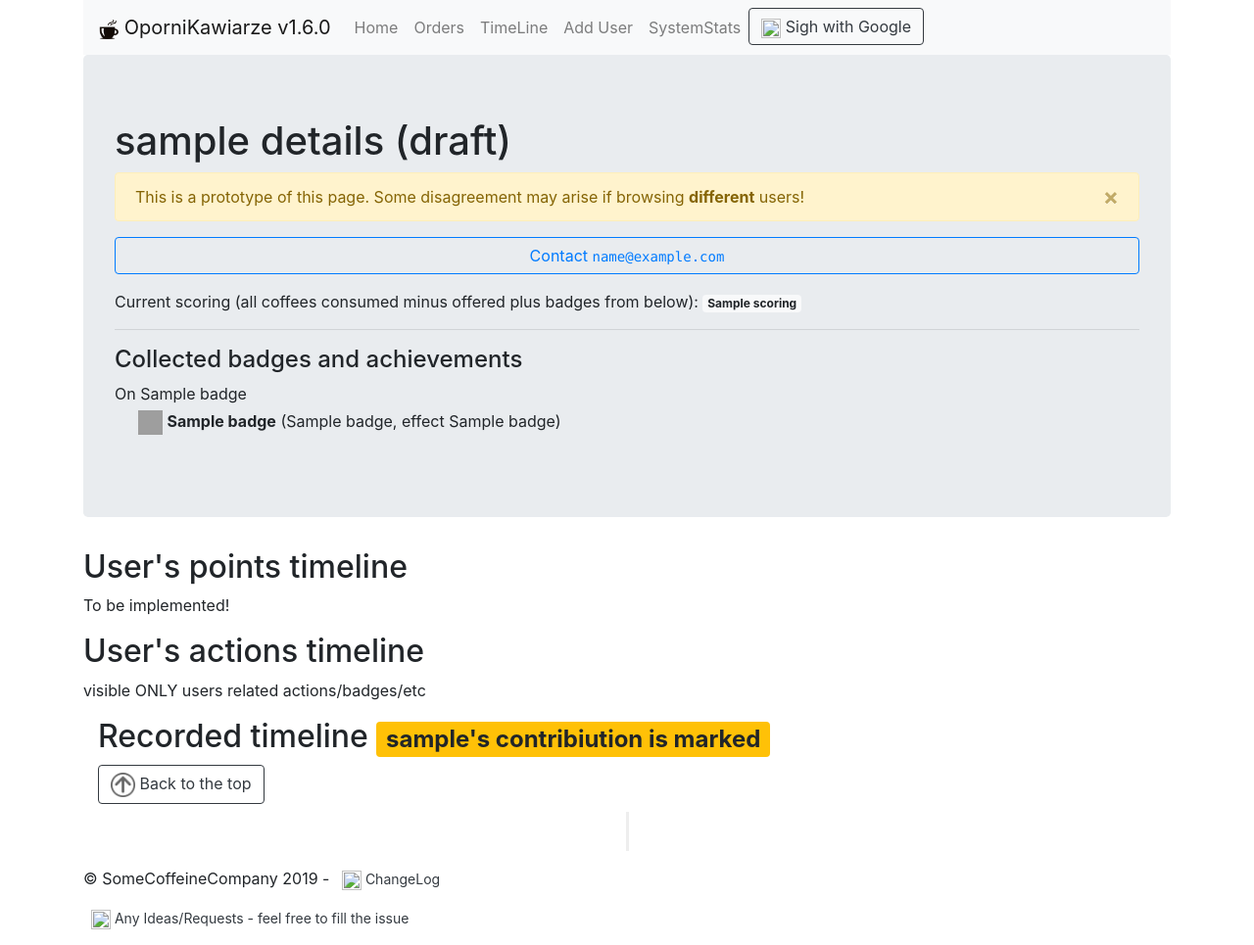
After one commit to agorzawski/fairtaskassigner, a Flask app: template templates/user.html in a window 1280 px wide. The commit adds this page. Shown: the whole page at 98% size. Run offline with Flask 2, Linux system fonts and the light colour scheme; the template is opened without the code that fills it: most values are stand-ins (such as "Sample title", 1, 10 or a date in 2020); parts of the project's set-up code (start-up, migrations or seed data) failed here and were passed over; some libraries are stand-ins or nearby versions; grey boxes are pictures that could not be loaded.

Commit message:
closes #22 (user's details) plus some code formatting and display improvements (like badge with actual score)

```diff
--- a/app.py
+++ b/app.py
@@ -66,33 +66,35 @@ def getAccessToken():
 
 def getUserInfo(access_token):
     import urllib3
-    import json
     http = urllib3.PoolManager()
     res = http.request('GET', USER_INFO_URL+access_token)
     userData = json.loads(res.data.decode('utf-8'))
     return userData
 
 
-def getLoggedUsernameEmailPicture():
+def getLoggedUserDetails():
     access_token = getAccessToken()[0]
     userData = getUserInfo(access_token)
     email, picture = (userData['email'], userData['picture'])
     localUserData = storage.get_username_and_email(email=email)
     if len(localUserData):
-        id, username, emailLocal = localUserData[0]
+        id, username, emailLocal, scoring = localUserData[0]
         if emailLocal == email:
             favProduct = storage.get_favorite_product(id)
 
             return {'id': id, 'email': email,
                     'username': username,
                     'picture': picture,
-                    'idProduct':favProduct[0],
-                    'productName': favProduct[1].upper()}
+                    'idProduct': favProduct[0],
+                    'productName': favProduct[1].upper(),
+                    'scoring': scoring}
     else:
         return {'id': NON_EXISTING_ID, 'email': email,
-                'username': '', 'picture': picture,
-                    'idProduct':NON_SELECTED_VALUE,
-                    'productName': 'NONE'}
+                'username': '',
+                'picture': picture,
+                'idProduct': NON_SELECTED_VALUE,
+                'productName': 'NONE',
+                'scoring': 0}
 
 
 def isLoginValid():
@@ -109,7 +111,7 @@ def isLoginValid():
 
 
 def isAnAdmin():
-    localId = getLoggedUsernameEmailPicture()
+    localId = getLoggedUserDetails()
     adminsList = storage.get_admins()
     if localId['email'] in adminsList['admin'].keys() \
         or localId['email'] in adminsList['badgeadmin'].keys():
@@ -146,7 +148,7 @@ def main():
     inBucket = False
     if isLoginValid():
         googleSession = True
-        loggedUsernameEmail = getLoggedUsernameEmailPicture()
+        loggedUsernameEmail = getLoggedUserDetails()
         inBucket = storage.check_if_in_bucket(loggedUsernameEmail['id'])
         getLoggedUserBadges = storage.get_users_badges(userId=loggedUsernameEmail['id'])
     adminsList = storage.get_admins()
@@ -171,7 +173,7 @@ def addJobs():
     if not isLoginValid():
         return rememberTheInitialRequest(redirect(url_for('login')),
                                          request.endpoint)
-    loggedUsernameEmail = getLoggedUsernameEmailPicture()
+    loggedUsernameEmail = getLoggedUserDetails()
     if loggedUsernameEmail['id'] == NON_EXISTING_ID:
         return redirect(url_for('showSignUp'))
     inBucket = storage.check_if_in_bucket(loggedUsernameEmail['id'])
@@ -200,7 +202,7 @@ def stats():
     if not isLoginValid():
         return rememberTheInitialRequest(redirect(url_for('login')),
                                          request.endpoint)
-    loggedUsernameEmail = getLoggedUsernameEmailPicture()
+    loggedUsernameEmail = getLoggedUserDetails()
     users = storage.get_users()
     products = storage.get_products()
     notValidatedUsers = storage.get_users(onlyNotValidated=True)
@@ -234,7 +236,7 @@ def showSignUp():
     if not isLoginValid():
         return rememberTheInitialRequest(redirect(url_for('login')),
                                          request.endpoint)
-    loggedUsernameEmail = getLoggedUsernameEmailPicture()
+    loggedUsernameEmail = getLoggedUserDetails()
     users = storage.get_users()
     notValidatedUsers = storage.get_users(onlyNotValidated=True)
     getLoggedUserBadges = storage.get_users_badges(userId=loggedUsernameEmail['id'])
@@ -259,6 +261,46 @@ def showSignUp():
                            nonSelectedId=NON_SELECTED_VALUE)
 
 
+@app.route('/user',  methods=['GET'])
+def user():
+    if not isLoginValid():
+        return rememberTheInitialRequest(redirect(url_for('login')),
+                                         request.endpoint)
+    loggedUsernameEmail = getLoggedUserDetails()
+
+    try:
+        userToDisplay = int(request.args.get('user', -1))
+    except ValueError:
+        return redirect(url_for('main'))
+
+    if not isAnAdmin() and userToDisplay > 0:
+        flash('You Need to be AN ADMIN for this action!', 'error')
+        return redirect(url_for('main'))
+    if userToDisplay < 0:
+        userIdToShow = loggedUsernameEmail['id']
+        userNameToShow = loggedUsernameEmail['username']
+    else:
+        userIdToShow = userToDisplay
+        if storage.get_username_and_email(id=userToDisplay):
+            userNameToShow = storage.get_username_and_email(id=userToDisplay)[0][1]
+        else:
+            flash('No user with selected ID', 'error')
+            return redirect(url_for('main'))
+
+    adminsList = storage.get_admins()
+    getLoggedUserBadges = storage.get_users_badges(userId=userIdToShow)
+    allJobs = storage.get_jobs_summary(withUser=userNameToShow)
+    badgesTimeline = storage.get_badge_grant_history(withUser=userNameToShow)
+    eventsTimeLine = fairtask_utils.combineEvents(allJobs, badgesTimeline)
+    return render_template('user.html',
+                           userNameToShow=userNameToShow,
+                           loggedUsernameEmail=loggedUsernameEmail,
+                           googleSession=True,
+                           adminsList=adminsList,
+                           loggedUserBadges=getLoggedUserBadges,
+                           eventsTimeLine=eventsTimeLine,)
+
+
 @app.route('/signUp', methods=['POST'])
 def signUp():
     if not isLoginValid():
@@ -272,7 +314,7 @@ def signUp():
         _assignedNameId = NON_SELECTED_VALUE
 
     validated = 0
-    loggedUsernameEmail = getLoggedUsernameEmailPicture()
+    loggedUsernameEmail = getLoggedUserDetails()
     if _email and (_name or _assignedNameId != NON_SELECTED_VALUE):
         if loggedUsernameEmail['id'] == NON_EXISTING_ID:
             validated = 1
@@ -302,7 +344,7 @@ def registerJob():
     if not isLoginValid():
         return rememberTheInitialRequest(redirect(url_for('login')),
                                          request.endpoint)
-    loggedUsernameEmail = getLoggedUsernameEmailPicture()
+    loggedUsernameEmail = getLoggedUserDetails()
     if loggedUsernameEmail['id'] == NON_EXISTING_ID:
         return redirect(url_for('showSignUp'))
     try:
@@ -333,7 +375,7 @@ def emptyBucket():
     if not isLoginValid():
         return rememberTheInitialRequest(redirect(url_for('login')),
                                          request.endpoint)
-    loggedUsernameEmail = getLoggedUsernameEmailPicture()
+    loggedUsernameEmail = getLoggedUserDetails()
     if loggedUsernameEmail['id'] == NON_EXISTING_ID:
         return redirect(url_for('showSignUp'))
     storage.clean_bucket()
@@ -346,7 +388,7 @@ def finalizeJob():
     if not isLoginValid():
         return rememberTheInitialRequest(redirect(url_for('login')),
                                          request.endpoint)
-    loggedUsernameEmail = getLoggedUsernameEmailPicture()
+    loggedUsernameEmail = getLoggedUserDetails()
     if loggedUsernameEmail['id'] == NON_EXISTING_ID:
         return redirect(url_for('showSignUp'))
     try:
@@ -358,8 +400,7 @@ def finalizeJob():
         return redirect(url_for('addJobs'))
     bucketContent = storage.get_bucket_raw()
     if len(bucketContent) < 2:
-        flash('Cannot proceed with less then three orders!')
-        return redirect(url_for('addJobs'))
+        flash('This will be only saved for the analysis purpose. Scoring will not be countig this mini job.')
 
     for whomWhat in bucketContent:
         storage.add_transaction(_nameId, whomWhat[0], whomWhat[1],
@@ -396,7 +437,7 @@ def grantBadge():
         _badge = int(request.form['badgeId'])
     except ValueError:
         return redirect(url_for('showSignUp'))
-    loggedUsernameEmail = getLoggedUsernameEmailPicture()
+    loggedUsernameEmail = getLoggedUserDetails()
     if _name > 0 and _badge > 0:
         storage.insert_user_badges(_name, _badge, None, loggedUsernameEmail['id'])
         storage.calculate_actal_scoring(commit=True)
@@ -449,7 +490,7 @@ def modifyBadge():
     if not isAnAdmin():
         flash('You Need to be AN ADMIN for this action!', 'error')
         return redirect(url_for('main'))
-    loggedUsernameEmail = getLoggedUsernameEmailPicture()
+    loggedUsernameEmail = getLoggedUserDetails()
     try:
         badgeId = int(request.args.get('grantId', -1))
         valid = int(request.args.get('valid', 0))
--- a/templates/common_title.html
+++ b/templates/common_title.html
@@ -1,5 +1,5 @@
 <nav class="navbar navbar-expand-lg navbar-light bg-light sticky-top">
-<a class="navbar-brand" href="#"><img src="static/coffee.png" width="20" height="20"/> OporniKawiarze v1.5.0</a>
+<a class="navbar-brand" href="#"><img src="static/coffee.png" width="20" height="20"/> OporniKawiarze v1.6.0</a>
 <ul class="navbar-nav">
 
 {% if activeSite == 'main' %}
--- a/templates/events_time_line.html
+++ b/templates/events_time_line.html
@@ -1,6 +1,6 @@
 <div class="container">
     <div class="page-header">
-        <h2 id="timeline">Recorded timeline <span class="badge badge-warning">Your contribiution is marked</span> </h2>
+        <h2 id="timeline">Recorded timeline <span class="badge badge-warning">{{loggedUsernameEmail['username']}}'s contribiution is marked</span> </h2>
           {% include 'totop.html' %}
     </div>
     <ul class="timeline">
@@ -17,7 +17,7 @@
               <ul>
             {% for id in eventsTimeLine[date].keys() %}
                 {% if id !=  'total' %}
-                    <li> {{eventsTimeLine[date][id]['date']['all'].split(' ')[1]}}:
+                    <li>
                       {% if loggedUsernameEmail['username'] == eventsTimeLine[date][id]['who'] %}
                       <span class="badge badge-warning"><b> {{eventsTimeLine[date][id]['who']}} </b></span> to
                       {% else %}
--- a/templates/google_login.html
+++ b/templates/google_login.html
@@ -1,13 +1,13 @@
 <li role="nav-item dropdown">
   <a class="btn btn-outline-dark dropdown-toggle" data-toggle="dropdown" href="#" role="button" aria-haspopup="true" aria-expanded="false">
-  {{ loggedUsernameEmail['username'] }}
+  {{ loggedUsernameEmail['username'] }} <span class="badge badge-light"><img src="static/coffee.png" width="12" height="12"/> {{ loggedUsernameEmail['scoring'] }}</span>
   {% for badge in loggedUserBadges %}
     <img src="{{badge[5]}}" width=20 height=20 />
   {% endfor %}
   <img src="{{loggedUsernameEmail['picture']}}" width=20 height=20 class="rounded-circle" />
   </a>
   <div class="dropdown-menu">
-     <a class="dropdown-item" href="#"><code>{{loggedUsernameEmail['email']}}</code></a>
+     <a class="btn btn-outline-primary btn-block" href="/user">More about <code>{{loggedUsernameEmail['email']}}</code></a>
      {% for badge in loggedUserBadges %}
        <a class="dropdown-item" href="#"><img src="{{badge[5]}}" width=25 height=25 /> <b>{{badge[4]}}</b> ({{badge[6]}}, effect {{badge[7]}}) </a>
      {% endfor %}
--- /dev/null
+++ b/templates/user.html
@@ -0,0 +1,50 @@
+<!DOCTYPE html>
+<html lang="en">
+  <head>
+    {% include 'common_head.html' %}
+  </head>
+  <body>
+    <div class="container">
+      <div class="header">
+        {% with activeSite='user' %}
+        {% include 'common_title.html' %}
+        {% endwith %}
+      </div>
+
+      <div class="jumbotron">
+        <h1>{{userNameToShow}} details (draft)</h1>
+
+        <div div class="alert alert-warning alert-dismissible fade show message_flash" role="alert">This is a prototype of this page. Some disagreement may arise if browsing <b>different</b> users!
+          <button type="button" class="close" data-dismiss="alert" aria-label="Close">
+            <span aria-hidden="true">&times;</span>
+          </button>
+        </div>
+        {% include 'common_alerts.html' %}
+
+        <p><a class="btn btn-outline-primary btn-block" href="mailto:{{loggedUsernameEmail['email']}}">Contact <code>{{loggedUsernameEmail['email']}}</code></a></p>
+        <p> Current scoring (all coffees consumed minus offered plus badges from below): <span class="badge badge-light"> {{loggedUsernameEmail['scoring']}}</span> </p>
+        <hr class="my-3">
+        <h4>Collected badges and achievements</h4>
+        {% for badge in loggedUserBadges %}
+        <p>On {{badge[1]}}  <a class="dropdown-item" href="#"><img src="{{badge[5]}}" width=25 height=25 /> <b>{{badge[4]}}</b> ({{badge[6]}}, effect {{badge[7]}}) </a></p>
+        {% endfor %}
+      </div>
+
+      <div class="well">
+        <h2 id='pointsevolution'>User's points timeline </h2>
+        <p>To be implemented!</p>
+      </div>
+
+      <div id='timeline' class="well">
+        <h2 id='statistics'>User's actions timeline </h2>
+        <p>visible ONLY users related actions/badges/etc</p>
+        {% include 'events_time_line.html' %}
+      </div>
+
+      <footer class="footer">
+      {% include 'footer.html' %}
+      </footer>
+
+    </div>
+  </body>
+</html>
```
Also changed, not shown: fairtask_db_tools.py (+14 -8 lines), templates/addjobs.html (+5 -5 lines), templates/stats.html (+8 -2 lines), static/search.png (added).
